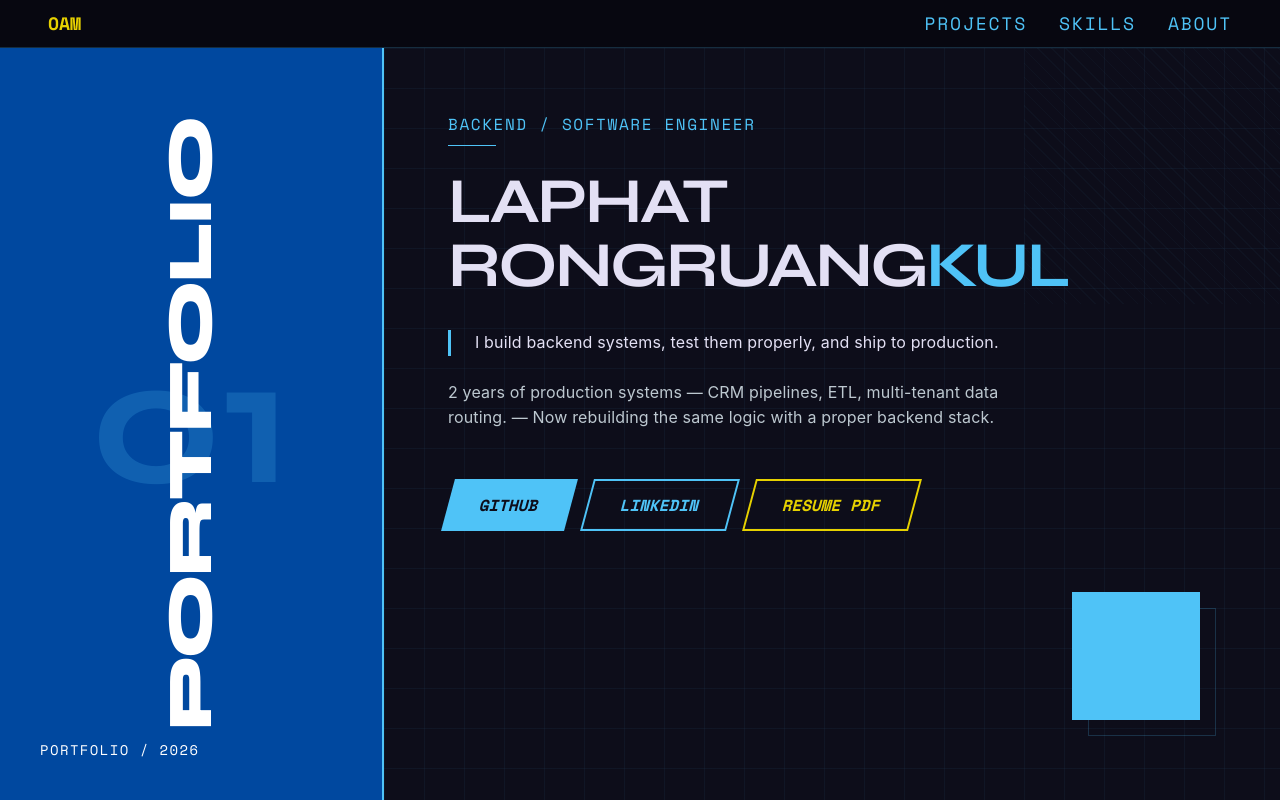
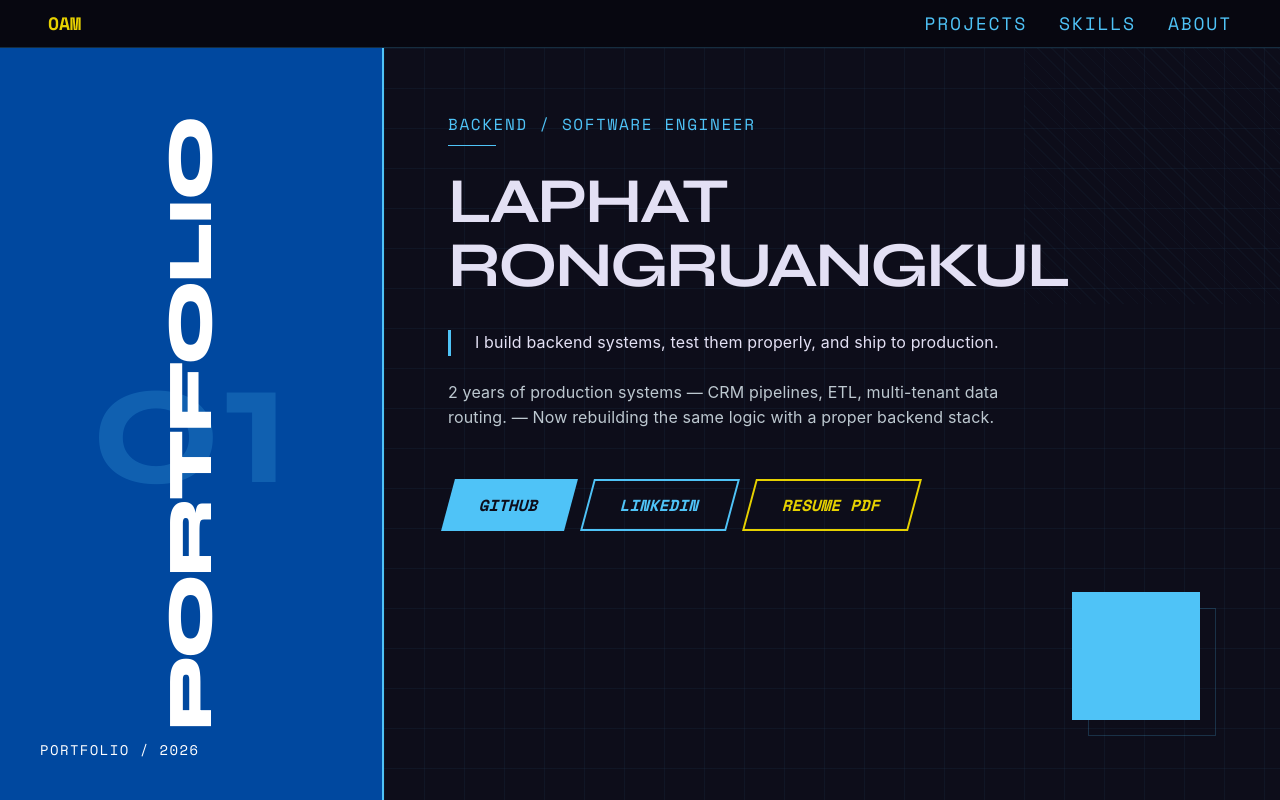
Before and after one commit to Atherz413/portfolio, a Next.js app: page / in a window 1280 px wide. Shown: the top 800 px of the page. Built offline with nearby package versions, Linux system fonts and the light colour scheme.

Commit message:
fix: Lastname color

```diff
--- a/components/Hero.tsx
+++ b/components/Hero.tsx
@@ -52,7 +52,7 @@ export default function Hero() {
             <span className="block text-on-surface font-bold">{firstName}</span>
             <span className="block">
               <span className="text-on-surface font-bold">{lastNameBody}</span>
-              <span className="text-primary-container font-bold">{lastNameAccent}</span>
+              <span className="text-on-surface font-bold font-bold">{lastNameAccent}</span>
             </span>
           </h2>
 
```
